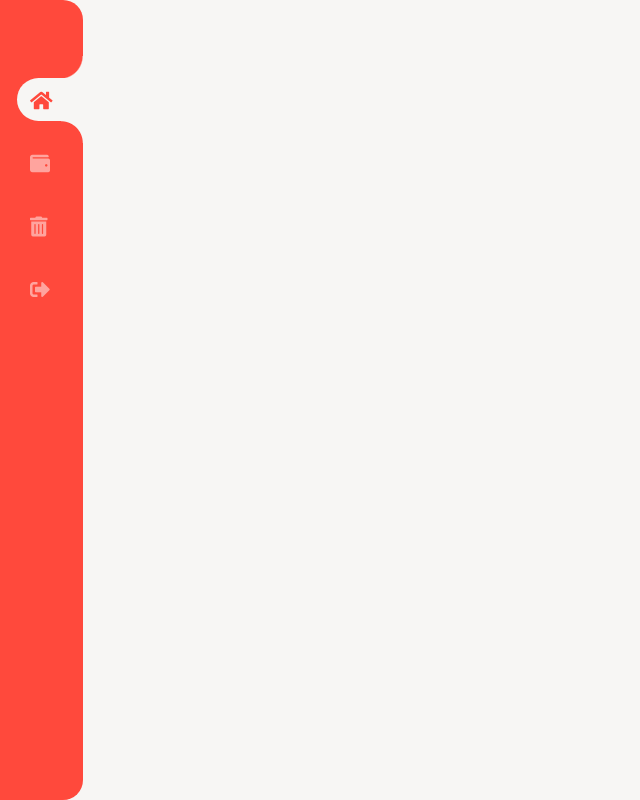
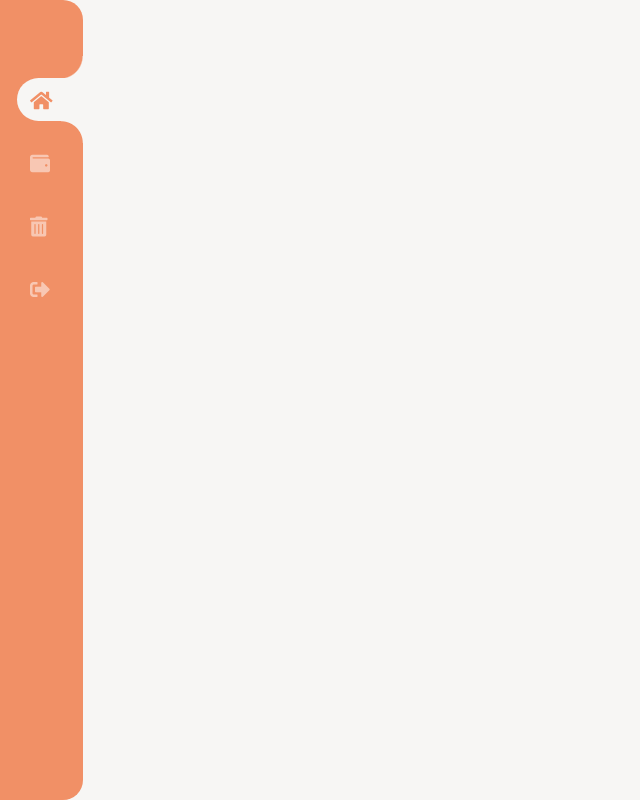
Before and after one commit to romaopedro199/rounded-and-animated-sidebar, a plain HTML site: page index.html in a window 1280 px wide. Shown: the whole page, without its empty margins (0-640 px from the left). Drawn offline with Linux system fonts and the light colour scheme.

Commit message:
change colors

```diff
--- a/styles.css
+++ b/styles.css
@@ -20,7 +20,7 @@ body {
   position: relative;
   min-height: 100vh;
   padding: 70px 20px 0px 20px;
-  background-color: #ff493c;
+  background-color: #f19066;
   border-top-right-radius: 20px;
   border-bottom-right-radius: 20px;
 }
@@ -59,7 +59,7 @@ body {
 }
 
 .menu_item[active] .button .fas {
-  color: #ff493c;
+  color: #f19066;
   opacity: 1;
 }
 
```
